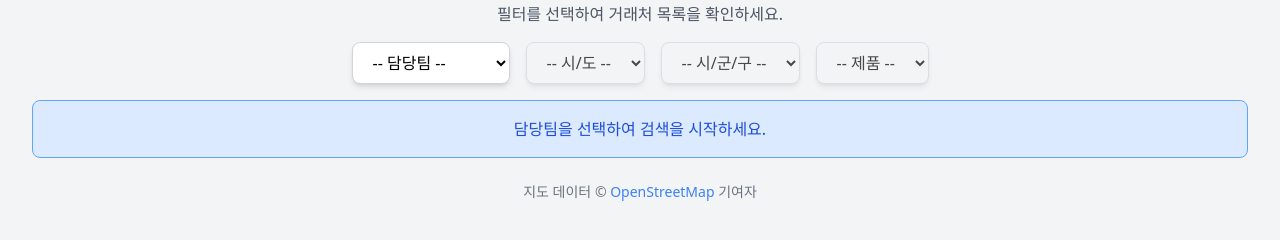
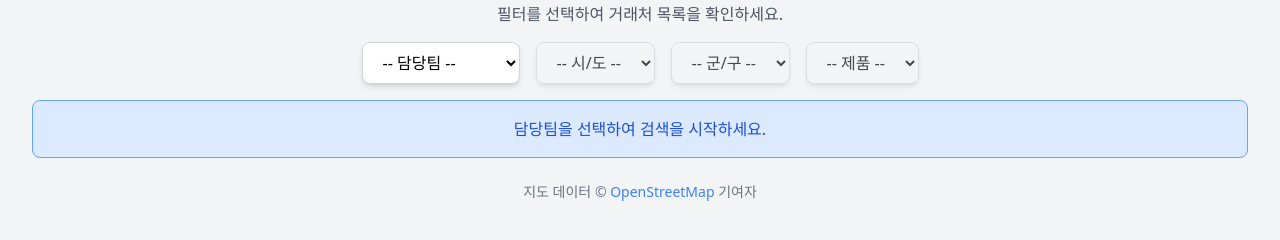
Before and after one commit to DSCOREA/TeamEAST, a plain HTML site: page Installed Medical Device.html in a window 1280 px wide. Shown: the part 78-318 px from the top of the page. Drawn offline with nearby package versions, Linux system fonts and the light colour scheme.

Commit message:
Update Installed Medical Device.html

```diff
--- a/Installed Medical Device.html
+++ b/Installed Medical Device.html
@@ -74,7 +74,7 @@
                 <option value="">-- 시/도 --</option>
             </select>
             <select id="sigungu-filter" class="block w-full sm:w-auto bg-white border border-gray-300 hover:border-gray-500 px-4 py-2 rounded-lg shadow-md focus:outline-none focus:shadow-outline" disabled>
-                <option value="">-- 시/군/구 --</option>
+                <option value="">-- 군/구 --</option>
             </select>
              <select id="product-filter" class="block w-full sm:w-auto bg-white border border-gray-300 hover:border-gray-500 px-4 py-2 rounded-lg shadow-md focus:outline-none focus:shadow-outline" disabled>
                 <option value="">-- 제품 --</option>
```
